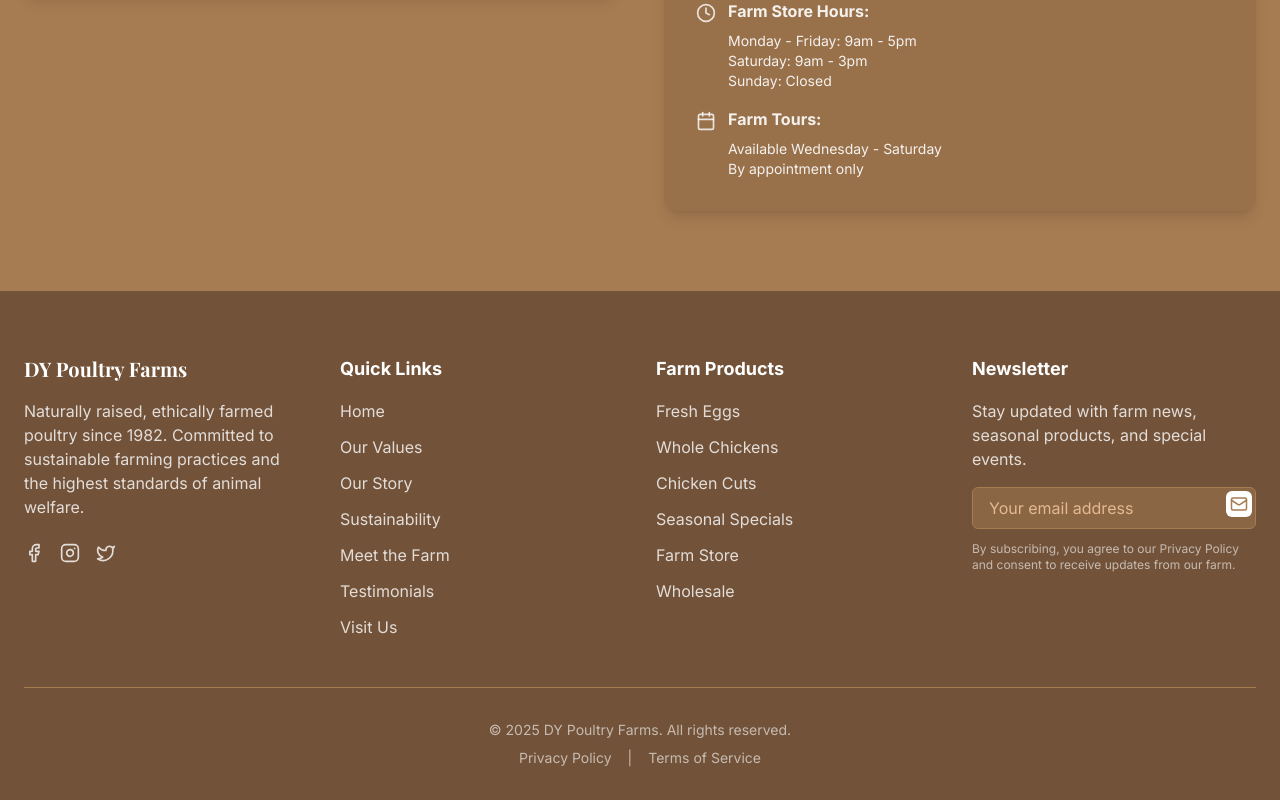
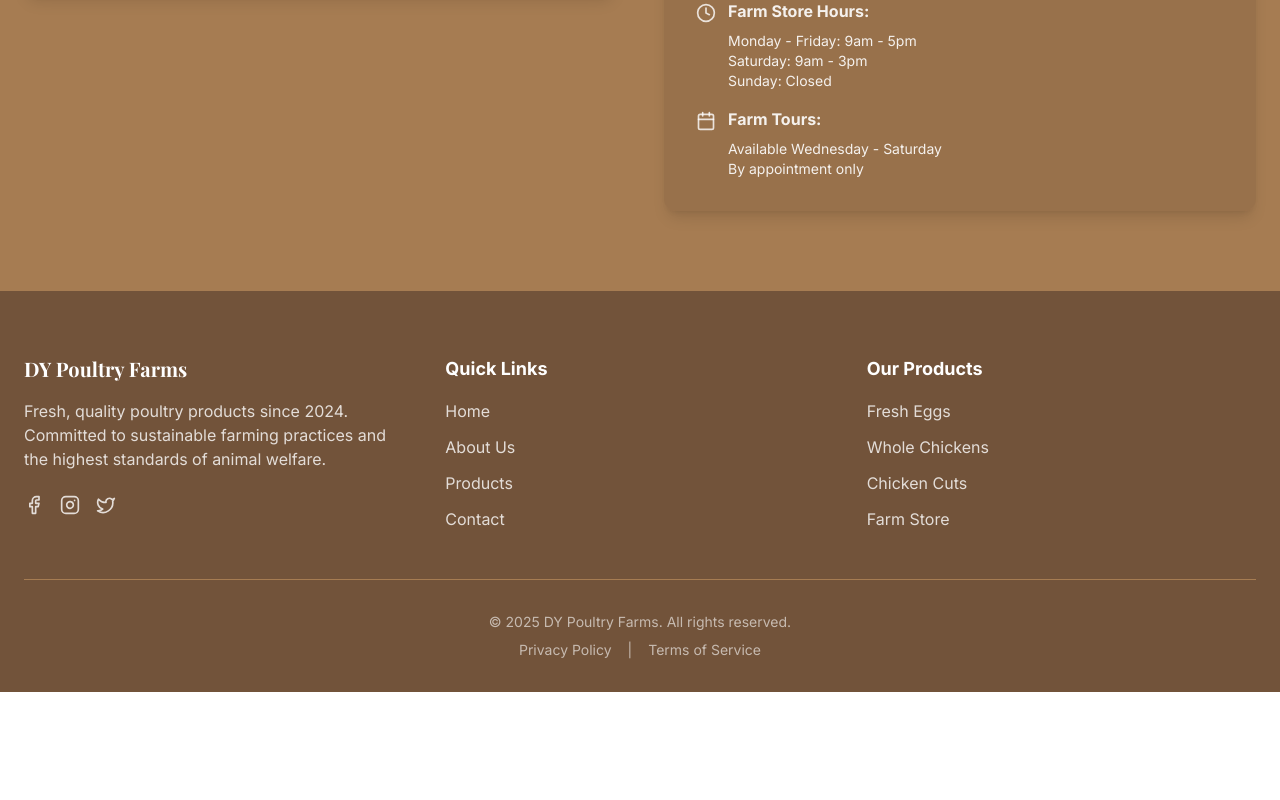
Before and after one commit to harishkarthik1515/DYPOULTRY, a React (Vite) app: page / in a window 1280 px wide. Shown: the part 9135-9935 px from the top of the page. After the commit the page ends 9827 px from the top, so only its background shows below. Built offline with nearby package versions, Linux system fonts and the light colour scheme.

Commit message:
Updated Footer.tsx

```diff
--- a/src/components/Footer.tsx
+++ b/src/components/Footer.tsx
@@ -1,5 +1,5 @@
 import React from 'react';
-import { Instagram, Facebook, Twitter, Mail, Router as Rooster } from 'lucide-react';
+import { Instagram, Facebook, Twitter, Mail } from 'lucide-react';
 
 const Footer: React.FC = () => {
   const currentYear = new Date().getFullYear();
@@ -7,14 +7,13 @@ const Footer: React.FC = () => {
   return (
     <footer id="contact" className="bg-primary-800 text-white pt-16 pb-8">
       <div className="container mx-auto px-4 md:px-6">
-        <div className="grid grid-cols-1 md:grid-cols-2 lg:grid-cols-4 gap-8 mb-12">
+        <div className="grid grid-cols-1 md:grid-cols-2 lg:grid-cols-3 gap-8 mb-12">
           <div>
             <div className="flex items-center gap-2 mb-4">
-
               <span className="font-serif font-bold text-xl text-white">DY Poultry Farms</span>
             </div>
             <p className="mb-6 text-white/80">
-              Naturally raised, ethically farmed poultry since 1982. Committed to sustainable
+              Fresh, quality poultry products since 2024. Committed to sustainable
               farming practices and the highest standards of animal welfare.
             </p>
             <div className="flex space-x-4">
@@ -33,7 +32,7 @@ const Footer: React.FC = () => {
           <div>
             <h3 className="font-bold text-lg mb-4 text-white">Quick Links</h3>
             <ul className="space-y-3">
-              {['Home', 'Our Values', 'Our Story', 'Sustainability', 'Meet the Farm', 'Testimonials', 'Visit Us'].map((item) => (
+              {['Home', 'About Us', 'Products', 'Contact'].map((item) => (
                 <li key={item}>
                   <a
                     href={`#${item.toLowerCase().replace(/\s+/g, '-')}`}
@@ -47,9 +46,9 @@ const Footer: React.FC = () => {
           </div>
 
           <div>
-            <h3 className="font-bold text-lg mb-4 text-white">Farm Products</h3>
+            <h3 className="font-bold text-lg mb-4 text-white">Our Products</h3>
             <ul className="space-y-3">
-              {['Fresh Eggs', 'Whole Chickens', 'Chicken Cuts', 'Seasonal Specials', 'Farm Store', 'Wholesale'].map((item) => (
+              {['Fresh Eggs', 'Whole Chickens', 'Chicken Cuts', 'Farm Store'].map((item) => (
                 <li key={item}>
                   <a
                     href="#"
@@ -60,32 +59,6 @@ const Footer: React.FC = () => {
                 </li>
               ))}
             </ul>
-          </div>
-
-          <div>
-            <h3 className="font-bold text-lg mb-4 text-white">Newsletter</h3>
-            <p className="mb-4 text-white/80">
-              Stay updated with farm news, seasonal products, and special events.
-            </p>
-            <form className="space-y-3">
-              <div className="relative">
-                <input
-                  type="email"
-                  placeholder="Your email address"
-                  className="w-full px-4 py-2 bg-primary-700 border border-primary-600 rounded-md focus:outline-none focus:ring-2 focus:ring-white/50 text-white placeholder-primary-400"
-                />
-                <button
-                  type="submit"
-                  className="absolute right-1 top-1 bg-white p-1 rounded-md transition-colors duration-200 hover:bg-primary-50"
-                  aria-label="Subscribe"
-                >
-                  <Mail size={18} className="text-primary-600" />
-                </button>
-              </div>
-              <p className="text-xs text-white/60">
-                By subscribing, you agree to our Privacy Policy and consent to receive updates from our farm.
-              </p>
-            </form>
           </div>
         </div>
 
```
